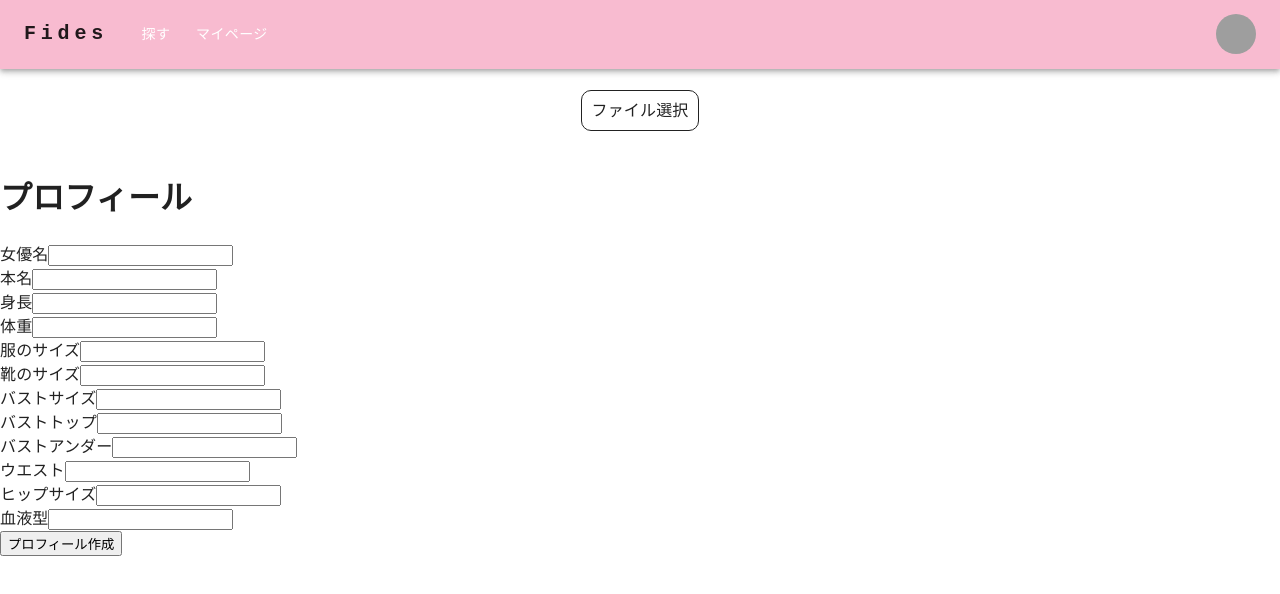
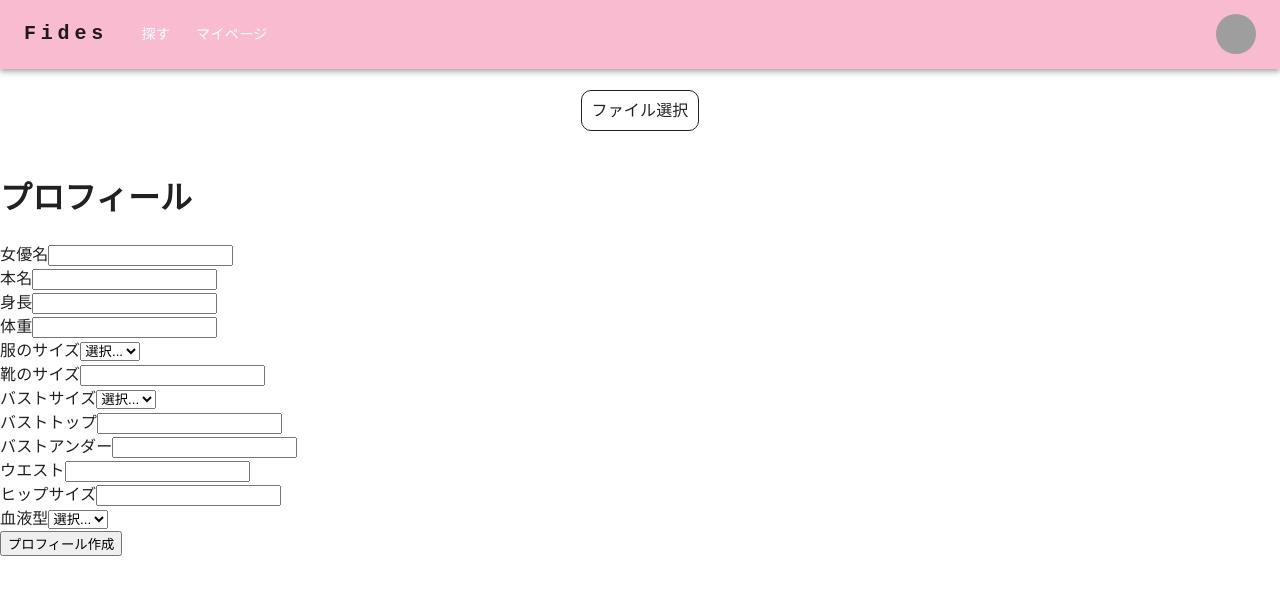
Before and after one commit to oty0411/Fides, a Next.js app: page /user/me in a window 1280 px wide. Shown: the top 594 px of the page. Built offline with nearby package versions, Linux system fonts and the light colour scheme; grey boxes are pictures that could not be loaded.

Commit message:
■画面とAPI結合 　・ログイン画面 　・プロフィール更新画面

```diff
--- a/pages/user/me.js
+++ b/pages/user/me.js
@@ -7,6 +7,8 @@ import ResponsiveAppBar from '../../src/ResponsiveAppBar';
 import { Grid } from '@mui/material';
 import BiethdayPickers from '../../src/Birthpicker';
 import { useForm } from 'react-hook-form';
+import * as UserTypes from '../../types/userTypes';
+import * as Api from '../../utils/api'
 
 
 export default function Me() {
@@ -17,11 +19,78 @@ export default function Me() {
     formData.append('file', file);
   }
 
-  const { register, handleSubmit } = useForm();
+  const { register, handleSubmit, formState: { errors },} = useForm();
   const submit = (data) => {
     console.log(data);
+    // POSTするプロフィールデータの作成
+    const postData = createPostData(new UserTypes.ActorData(), data);
+    // プロフィール更新
+    updateProfile(postData);
   };
 
+  // 更新データ作成
+	const createPostData = (originalData, formData) => {
+		let data = UserTypes.ActorData.CopyInstance(originalData);
+		// User
+		data.User.Id = originalData.User.Id;
+		data.User.Name = originalData.User.Name;
+		data.User.Password = originalData.Password;
+		data.User.Open = originalData.User.Open;
+		data.User.Type = originalData.User.Type;
+		data.User.IsAdmin = originalData.User.IsAdmin;
+		data.User.IsDeleted = originalData.User.IsDeleted;
+		// Profile
+		data.Profile.ActressName = originalData.Profile.ActressName;
+		data.Profile.RealName = originalData.Profile.RealName;
+		data.Profile.Birthday = originalData.Profile.Birthday;
+		data.Profile.BloodType = originalData.Profile.BloodType;
+		data.Profile.Height = originalData.Profile.Height;
+		data.Profile.Weight = originalData.Profile.Weight;
+		data.Profile.ClothesSize = originalData.Profile.ClothesSize;
+		data.Profile.ShoesSize = originalData.Profile.ShoesSize;
+		data.Profile.BreastSize = originalData.Profile.BreastSize;
+		data.Profile.BreastTopSize = originalData.Profile.BreastTopSize;
+		data.Profile.BreastUnderSize = originalData.Profile.BreastUnderSize;
+		data.Profile.WaistSize = originalData.Profile.WaistSize;
+		data.Profile.HipSize = originalData.Profile.HipSize;
+		// PlayCondition
+    data.PlayCondition1.Honban = originalData.PlayCondition1.Honban;
+		data.PlayCondition1.Gomunashi = originalData.PlayCondition1.Gomunashi;
+		data.PlayCondition1.Nakadashi = originalData.PlayCondition1.Nakadashi;
+		data.PlayCondition1.Ferachio = originalData.PlayCondition1.Ferachio;
+    data.PlayCondition1.Iramachio = originalData.PlayCondition1.Iramachio;
+
+    data.Profile.ActressName = formData.ActressName;
+		data.Profile.RealName = formData.RealName;
+		// data.Profile.Birthday = originalData.Profile.Birthday;
+		data.Profile.BloodType = Number(formData.BloodType);
+		data.Profile.Height = Number(formData.Height);
+		data.Profile.Weight = Number(formData.Weight);
+		data.Profile.ClothesSize = Number(formData.ClothesSize);
+		data.Profile.ShoesSize = Number(formData.ShoesSize);
+		data.Profile.BreastSize = Number(formData.BreastSize);
+		data.Profile.BreastTopSize = Number(formData.BreastTopSize);
+		data.Profile.BreastUnderSize = Number(formData.BreastUnderSize);
+		data.Profile.WaistSize = Number(formData.WaistSize);
+		data.Profile.HipSize = Number(formData.HipSize);
+
+		console.log(data);
+		return data;
+  }
+
+  // プロフィール更新
+  const updateProfile = (postData) => {
+     const apiContext= {
+      apiRootUrl: process.env.SELF_API_URL || 'http://localhost:3000/api',
+    }
+    //console.log(postData);
+    // TODO:ユーザIDを取得する必要がある
+		Api.UpdateActorProfile(apiContext, { userId: 1, userData: postData })
+			.then(updateResult => {
+				console.log("UpdateActorProfile is done!");
+				console.log(updateResult);
+			});
+  }
 
   return (
     <>
@@ -48,135 +117,176 @@ export default function Me() {
       <h1>プロフィール</h1>
       <form onSubmit={handleSubmit(submit)}>
         <div>
-          <label htmlFor="actressName">女優名</label>
+          <label htmlFor="ActressName">女優名</label>
           <input
             autoComplete="off"
-            {...register("actressName")}
+            {...register("ActressName" , { required: true })}
             type="text"
-            name="actressName"
-            id="actressName"
+            name="ActressName"
+            id="ActressName"
           />
+            {errors.ActressName && <div>女優名を入力してください</div>}
         </div>
 
         <div>
-          <label htmlFor="realName">本名</label>
+          <label htmlFor="RealName">本名</label>
           <input
             autoComplete="off"
-            {...register("realName")}
+            {...register("RealName", { required: true })}
             type="text"
-            name="realName"
-            id="realName"
+            name="RealName"
+            id="RealName"
           />
+          {errors.RealName && <div>本名を入力してください</div>}
         </div>
 
         <div>
-          <label htmlFor="height">身長</label>
+          <label htmlFor="Height">身長</label>
           <input
             autoComplete="off"
-            {...register("height")}
+            {...register("Height", { required: true })}
             type="text"
-            name="height"
-            id="height"
+            name="Height"
+            id="Height"
           />
+          {errors.Height && <div>身長を入力してください</div>}
         </div>
 
         <div>
-          <label htmlFor="weight">体重</label>
+          <label htmlFor="Weight">体重</label>
           <input
             autoComplete="off"
-            {...register("weight")}
+            {...register("Weight", { required: true })}
             type="text"
-            name="weight"
-            id="weight"
+            name="Weight"
+            id="Weight"
           />
+          {errors.Weight && <div>体重を入力してください</div>}
         </div>
 
         <div>
-          <label htmlFor="clothesSize">服のサイズ</label>
-          <input
-            autoComplete="off"
-            {...register("clothesSize")}
-            type="text"
-            name="clothesSize"
-            id="clothesSize"
-          />
+          <label htmlFor="ClothesSize">服のサイズ</label>
+          <select {...register('ClothesSize', { required: true })}>
+            <option value="">選択...</option>
+            <option value="0">SS</option>
+            <option value="1">S</option>
+            <option value="2">M</option>
+            <option value="3">L</option>
+            <option value="4">2L</option>
+            <option value="5">3L</option>
+            <option value="6">4L</option>
+            <option value="7">5L</option>
+            <option value="8">6L</option>
+            <option value="9">7L</option>
+            <option value="10">8L</option>
+            <option value="11">9L</option>
+            <option value="12">10L</option>
+				</select>
+          {errors.ClothesSize && <div>服のサイズを入力してください</div>}
         </div>
 
         <div>
-          <label htmlFor="shoesSize">靴のサイズ</label>
+          <label htmlFor="ShoesSize">靴のサイズ</label>
           <input
             autoComplete="off"
-            {...register("shoesSize")}
+            {...register("ShoesSize", { required: true })}
             type="text"
-            name="shoesSize"
-            id="shoesSize"
+            name="ShoesSize"
+            id="ShoesSize"
           />
+          {errors.ShoesSize && <div>靴のサイズを入力してください</div>}
         </div>
 
         <div>
-          <label htmlFor="bustSize">バストサイズ</label>
-          <input
-            autoComplete="off"
-            {...register("bustSize")}
-            type="text"
-            name="bustSize"
-            id="bustSize"
-          />
+          <label htmlFor="BreastSize">バストサイズ</label>
+          <select {...register('BreastSize', { required: true })}>
+            <option value="">選択...</option>
+            <option value="0">A</option>
+            <option value="1">B</option>
+            <option value="2">C</option>
+            <option value="3">D</option>
+            <option value="4">E</option>
+            <option value="5">F</option>
+            <option value="6">G</option>
+            <option value="7">H</option>
+            <option value="8">I</option>
+            <option value="9">J</option>
+            <option value="10">K</option>
+            <option value="11">L</option>
+            <option value="12">M</option>
+            <option value="13">N</option>
+				</select>
+          {errors.BreastSize && <div>バストサイズを入力してください</div>}
         </div>
 
         <div>
-          <label htmlFor="bustTopSize">バストトップ</label>
+          <label htmlFor="BreastTopSize">バストトップ</label>
           <input
             autoComplete="off"
-            {...register("bustTopSize")}
+            {...register("BreastTopSize", { required: true })}
             type="text"
-            name="bustTopSize"
-            id="bustTopSize"
+            name="BreastTopSize"
+            id="BreastTopSize"
           />
+          {errors.BreastTopSize && <div>バストトップサイズを入力してください</div>}
         </div>
 
         <div>
-          <label htmlFor="bustUnderSize">バストアンダー</label>
+          <label htmlFor="BreastUnderSize">バストアンダー</label>
           <input
             autoComplete="off"
-            {...register("bustUnderSize")}
+            {...register("BreastUnderSize", { required: true })}
             type="text"
-            name="bustUnderSize"
-            id="bustUnderSize"
+            name="BreastUnderSize"
+            id="BreastUnderSize"
           />
+          {errors.BreastUnderSize && <div>バストアンダーサイズを入力してください</div>}
         </div>
 
         <div>
-          <label htmlFor="westSize">ウエスト</label>
+          <label htmlFor="WaistSize">ウエスト</label>
           <input
             autoComplete="off"
-            {...register("westSize")}
+            {...register("WaistSize", { required: true })}
             type="text"
-            name="westSize"
-            id="westSize"
+            name="WaistSize"
+            id="WaistSize"
           />
+          {errors.WaistSize && <div>ウェストサイズを入力してください</div>}
         </div>
 
         <div>
-          <label htmlFor="hipSize">ヒップサイズ</label>
+          <label htmlFor="HipSize">ヒップサイズ</label>
           <input
             autoComplete="off"
-            {...register("hipSize")}
+            {...register("HipSize", { required: true })}
             type="text"
-            name="hipSize"
-            id="hipSize"
+            name="HipSize"
+            id="HipSize"
           />
+          {errors.HipSize && <div>ヒップサイズを入力してください</div>}
         </div>
 
-        <div>
+        {/* <div>
           <label htmlFor="blood">血液型</label>
           <input
             autoComplete="off"
-            {...register("blood")}
+            {...register("blood", { required: true })}
             type="text"
             name="blood"
             id="blood"
           />
+        </div> */}
+        <div>
+          <label htmlFor="BloodType">血液型</label>
+          <select {...register('BloodType', { required: true })}>
+            <option value="">選択...</option>
+            <option value="0">A</option>
+            <option value="1">B</option>
+            <option value="2">O</option>
+            <option value="3">AB</option>
+				</select>
+          {errors.BloodType && <div>血液型を入力してください</div>}
         </div>
         <button>プロフィール作成</button>
       </form>
```
Also changed, not shown: pages/login.js (+4 -4 lines).
